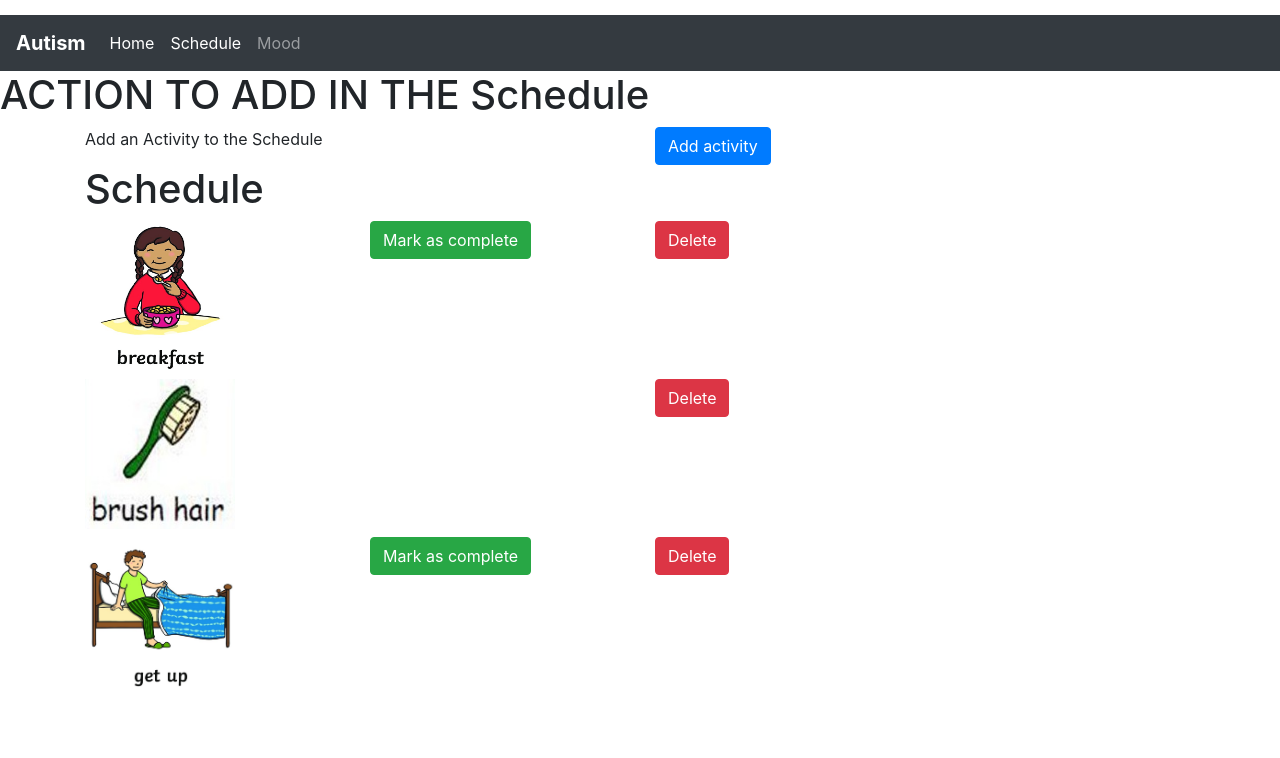
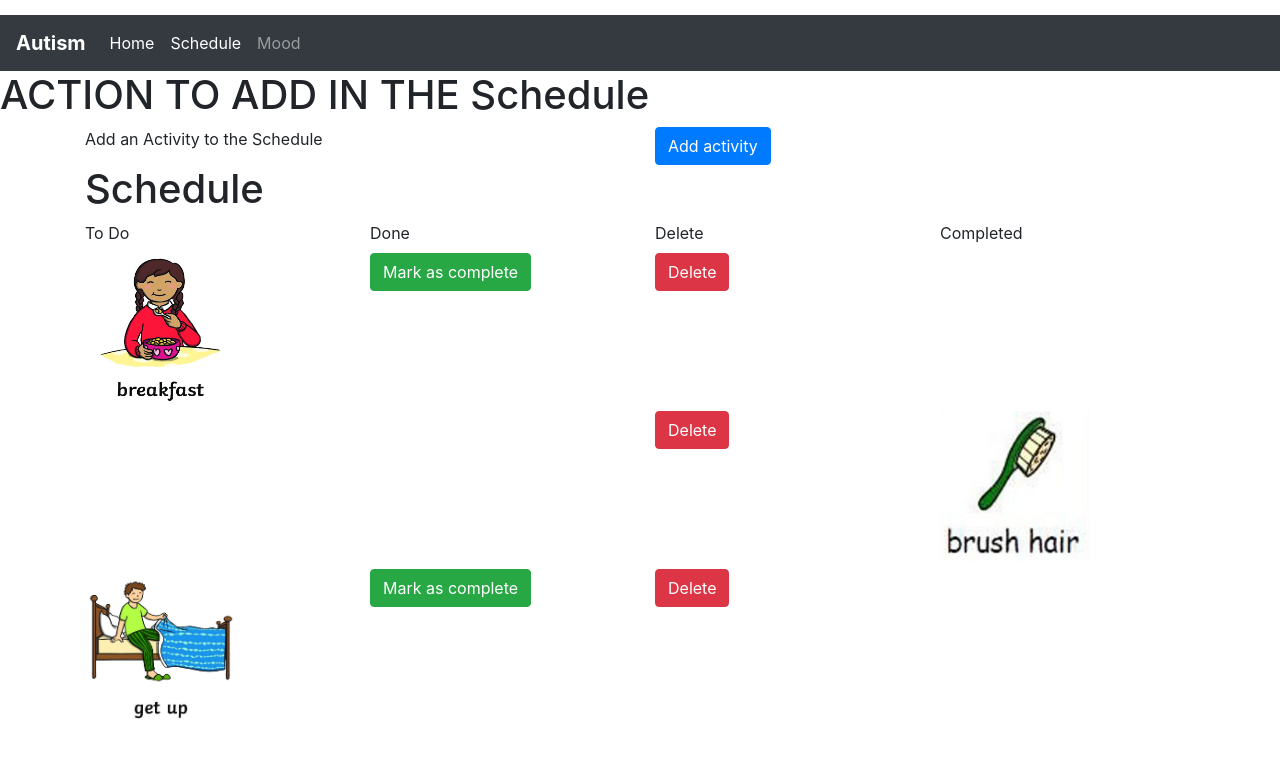
Before and after one commit to autismapp/autism_frontend, a React (Create React App) app: page /Schedule in a window 1280 px wide. Shown: the top 758 px of the page. Built offline with nearby package versions, Linux system fonts and the light colour scheme.

Commit message:
All the funtionalities for photorender

```diff
--- a/src/components/Schedule/Activity.js
+++ b/src/components/Schedule/Activity.js
@@ -1,15 +1,15 @@
 import React from 'react';
 import "./Activity.css";
 
-
+//const [activityadd, setActivity] = useState("");
 
 function Activity (props){
 
 
-    const handleClick = ()=>{
-        console.log("buttom pressed")
+    const Addclick = ()=>{
+
+        props.addNewTaskFunc(props.src)
     }
-
 
     return(
 
@@ -17,7 +17,7 @@ function Activity (props){
 
 
              <div className="col-12 col-md-4 ">
-                    <img className="image" onClick={handleClick} src={props.src} />
+                    <img className="image" onClick={Addclick} src={props.src} />
              </div>
              <div className="col-12 col-md-4 ">
 
--- a/src/components/Schedule/Schedule.js
+++ b/src/components/Schedule/Schedule.js
@@ -2,7 +2,6 @@ import React, { useState } from 'react';
 import Activity from './Activity';
 import ScheduleTask from './ScheduleTask';
 //import { act } from '@testing-library/react';
-//import ScheduleTask from './ScheduleTask'
 
 
 function Schedule() {
@@ -38,19 +37,16 @@ function Schedule() {
   const [ScheduleTasks, setTasks] = useState([
     {
       id: 1,
-      text: "breakfast",
       src: './images/breakfast.jpg',
       Completed: 0
     },
     {
       id: 2,
-      text: "bush the hair",
       src: './images/brush_hair.jpg',
       Completed: 1
     },
     {
       id: 3,
-      text: "Get up",
       src: './images/get_up.jpg',
       Completed: 0
     }
@@ -61,7 +57,7 @@ function Schedule() {
 
     const completedTask = ScheduleTasks.map((task)=>{
       if(task.id ===id ){
-        task.Completed = true;
+        task.Completed = 1;
       }
       return task;
     })
@@ -81,6 +77,19 @@ function Schedule() {
     })
       // update the state with the new array
     setTasks(filteredTasks)
+  }
+
+  const addNewtask = (src) =>{
+
+    const newTask = {
+      id: 8,
+      src:src,
+      Completed:0
+    };
+
+    const newSchedule = [...ScheduleTasks, newTask];
+
+    setTasks(newSchedule);
   }
 
   return (
@@ -106,6 +115,7 @@ function Schedule() {
             { showResults ?
               activities.map((act)=>{
                 return <Activity
+                addNewTaskFunc = {addNewtask}
                 key = {act.id}
                 id = {act.id}
                 src = {act.src}
@@ -117,6 +127,13 @@ function Schedule() {
         </div>
 
       <h1>Schedule</h1>
+
+        <div className="row scheduleTask mb-2">
+          <div className="col-3 col-md-3">To Do</div>
+          <div className="col-3 col-md-3">Done</div>
+          <div className="col-3 col-md-3">Delete</div>
+          <div className="col-3 col-md-3">Completed</div>
+        </div>
 
         {ScheduleTasks.map((task)=>{
 
--- a/src/components/Schedule/ScheduleTask.js
+++ b/src/components/Schedule/ScheduleTask.js
@@ -20,18 +20,19 @@ function ScheduleTask (props){
 
     return(
         <div className="row scheduleTask mb-2">
+
             <div className="col-3 col-md-3">
-                <img className="image" src={props.src} />
+                {props.completed===0 && <img className="image" src={props.src} />}
             </div>
-
             <div className="col-3 col-md-3">
                 {props.completed === 0 &&<button className="btn btn-success" onClick={handleClickCompleted} >Mark as complete</button>}
             </div>
             <div className="col-3 col-md-3">
                 <button className="btn btn-danger" onClick={handleClickDelete}>Delete</button>
             </div>
-
-
+            <div className="col-3 col-md-3">
+                {props.completed===1 && <img className="image" src={props.src} />}
+            </div>
         </div>
 
 
```
Also changed, not shown: src/App.js (+0 -31 lines). Lines whose indentation alone changed are shown as unchanged.
